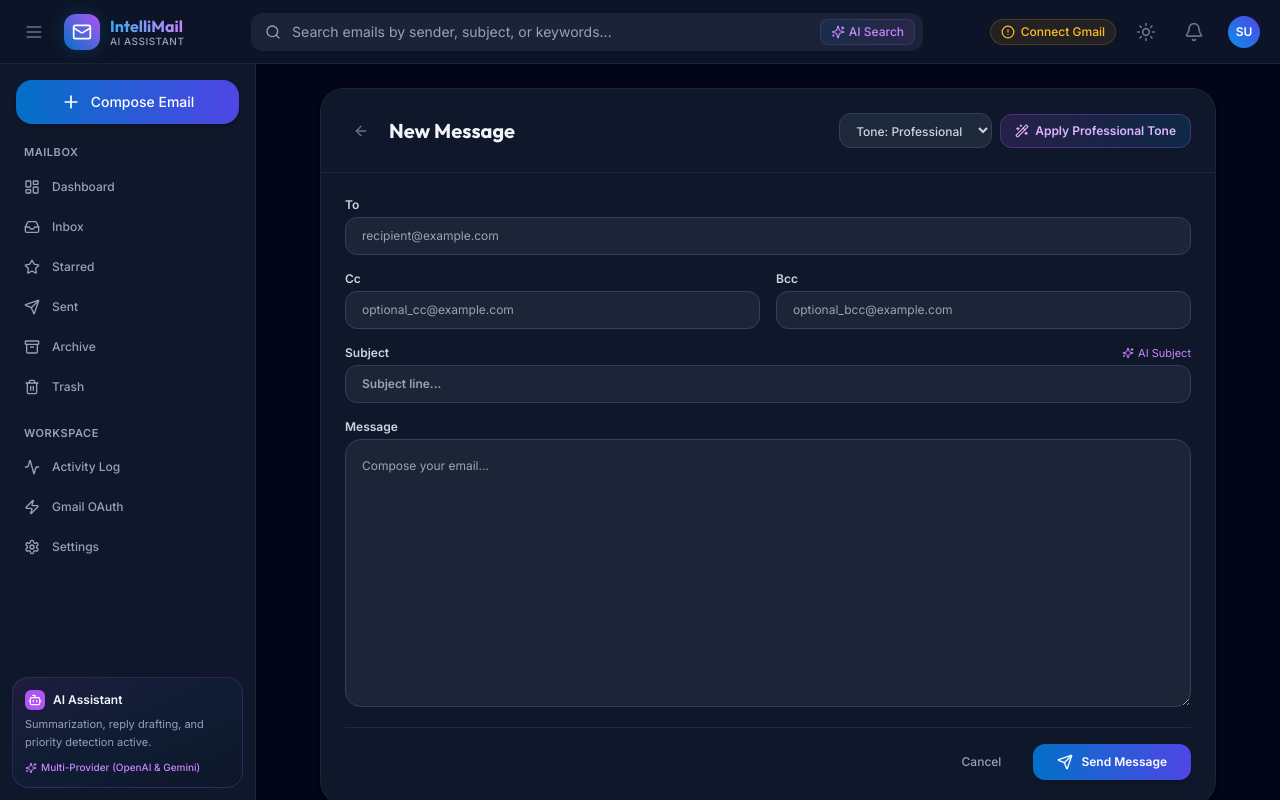
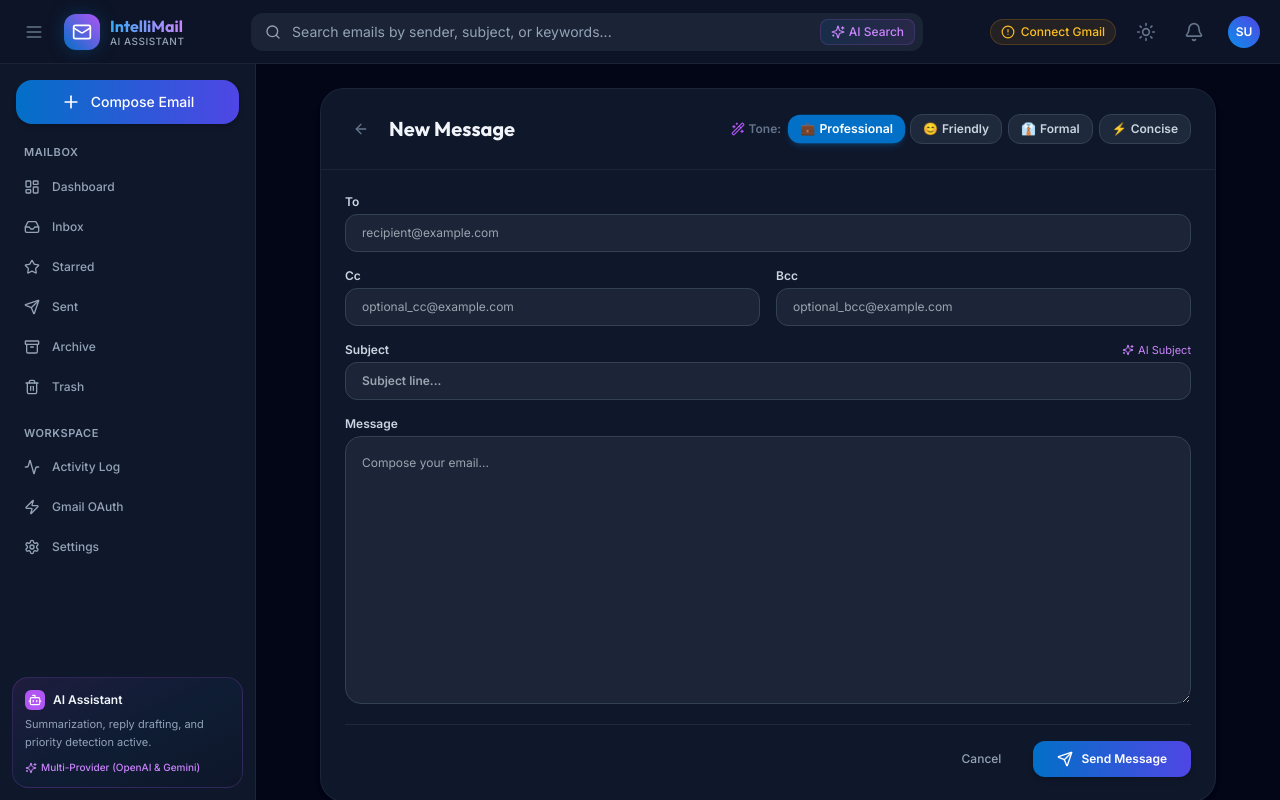
Before and after one commit to codewithchaitanya15/IntelliMail, a React (Vite) app in the folder client/: page /compose in a window 1280 px wide. Built offline with nearby package versions, Linux system fonts and the light colour scheme; no server answers; sample sign-in values are in the browser's storage.

Commit message:
feat: add instant 1-click Tone buttons that immediately rewrite whole email with AI

```diff
--- a/client/src/components/ComposeEmail/ComposeModal.jsx
+++ b/client/src/components/ComposeEmail/ComposeModal.jsx
@@ -71,25 +71,50 @@ export const ComposeModal = () => {
     }
   };
 
-  const handleImproveEmail = async (toneToUse = selectedTone) => {
-    if (!composeDraft.body || composeDraft.body.trim().length < 3) {
-      toast.error('Please enter message text to improve');
+  const TONES = [
+    { id: 'Professional', label: 'Professional', icon: '💼' },
+    { id: 'Friendly', label: 'Friendly', icon: '😊' },
+    { id: 'Formal', label: 'Formal', icon: '👔' },
+    { id: 'Concise', label: 'Concise', icon: '⚡' },
+  ];
+
+  const handleApplyTone = async (toneName) => {
+    setSelectedTone(toneName);
+
+    const currentBody = composeDraft.body?.trim();
+    const currentSubject = composeDraft.subject?.trim();
+
+    if (!currentBody && !currentSubject) {
+      toast.info(`Selected ${toneName} tone. Type your email and click any tone button to transform it!`);
       return;
     }
 
     setIsAiLoading(true);
     try {
+      if (currentBody && currentBody.length >= 2) {
         const res = await aiService.improveEmail({
-        body: composeDraft.body,
-        tone: toneToUse,
+          body: currentBody,
+          tone: toneName,
         });
 
         if (res && res.improvedBody) {
           updateComposeDraft({ body: res.improvedBody });
-        toast.success(`Polished email in ${toneToUse} tone!`);
+          toast.success(`Rewrote email in ${toneName} tone!`);
+        }
+      } else if (currentSubject && currentSubject.length >= 2) {
+        const res = await aiService.draftEmail({
+          subject: currentSubject,
+          tone: toneName,
+          to: composeDraft.to || '',
+        });
+
+        if (res && res.body) {
+          updateComposeDraft({ body: res.body });
+          toast.success(`Drafted email in ${toneName} tone!`);
+        }
       }
     } catch (err) {
-      toast.error('Failed to improve email');
+      toast.error(`Failed to apply ${toneName} tone`);
     } finally {
       setIsAiLoading(false);
     }
@@ -100,7 +125,7 @@ export const ComposeModal = () => {
       className={`fixed z-50 bg-white dark:bg-slate-900 shadow-2xl border border-slate-200 dark:border-slate-800 flex flex-col transition-all duration-200 overflow-hidden ${
         isMaximized
           ? 'inset-4 rounded-3xl'
-          : 'bottom-0 right-4 sm:right-8 w-full sm:w-[620px] h-[580px] rounded-t-3xl border-b-0'
+          : 'bottom-0 right-4 sm:right-8 w-full sm:w-[640px] h-[590px] rounded-t-3xl border-b-0'
       }`}
     >
       {/* Top Header */}
@@ -221,7 +246,7 @@ export const ComposeModal = () => {
           <textarea
             value={composeDraft.body}
             onChange={(e) => updateComposeDraft({ body: e.target.value })}
-            placeholder="Write your email here..."
+            placeholder="Write your email here, then click any Tone button below to instantly rewrite it with AI..."
             className="w-full h-full bg-transparent border-none p-0 focus:outline-hidden text-slate-800 dark:text-slate-200 placeholder:text-slate-400 resize-none leading-relaxed text-xs"
           />
         </div>
@@ -229,35 +254,32 @@ export const ComposeModal = () => {
 
         {/* Bottom AI Toolbar & Actions */}
         <div className="p-3 bg-slate-50 dark:bg-slate-950/60 border-t border-slate-200/80 dark:border-slate-800/80 flex flex-wrap items-center justify-between gap-3 flex-shrink-0">
-          {/* AI Tone and Polish */}
-          <div className="flex items-center gap-2">
-            <select
-              value={selectedTone}
-              onChange={(e) => {
-                const newTone = e.target.value;
-                setSelectedTone(newTone);
-                if (composeDraft.body && composeDraft.body.trim().length >= 3) {
-                  handleImproveEmail(newTone);
-                }
-              }}
-              className="text-xs bg-white dark:bg-slate-800 border border-slate-200 dark:border-slate-700 rounded-lg px-2 py-1.5 text-slate-700 dark:text-slate-300 focus:outline-hidden font-medium cursor-pointer"
+          {/* Clickable AI Tone Pills */}
+          <div className="flex items-center gap-1.5 flex-wrap">
+            <span className="text-[11px] font-semibold text-slate-400 dark:text-slate-500 mr-0.5 flex items-center gap-1">
+              <Wand2 className={`w-3 h-3 text-ai-500 ${isAiLoading ? 'animate-spin' : ''}`} />
+              Tone:
+            </span>
+            {TONES.map((t) => {
+              const isActive = selectedTone === t.id;
+              return (
+                <button
+                  key={t.id}
+                  type="button"
+                  onClick={() => handleApplyTone(t.id)}
+                  disabled={isAiLoading}
+                  className={`flex items-center gap-1 px-2.5 py-1 rounded-xl text-xs font-semibold transition-all cursor-pointer ${
+                    isActive
+                      ? 'bg-brand-600 text-white shadow-md shadow-brand-500/20 scale-[1.02]'
+                      : 'bg-white dark:bg-slate-800 text-slate-700 dark:text-slate-300 hover:bg-slate-100 dark:hover:bg-slate-700/70 border border-slate-200 dark:border-slate-700'
+                  }`}
+                  title={`Click to rewrite whole email in ${t.label} tone`}
                 >
-              <option value="Professional">Tone: Professional</option>
-              <option value="Friendly">Tone: Friendly</option>
-              <option value="Formal">Tone: Formal</option>
-              <option value="Concise">Tone: Concise</option>
-            </select>
-
-            <button
-              type="button"
-              onClick={() => handleImproveEmail(selectedTone)}
-              disabled={isAiLoading}
-              className="flex items-center gap-1.5 px-3 py-1.5 bg-gradient-to-r from-ai-500/15 to-brand-500/15 text-ai-700 dark:text-ai-300 hover:from-ai-500/25 hover:to-brand-500/25 border border-ai-500/30 rounded-xl font-medium transition-all shadow-2xs cursor-pointer"
-              title={`Rewrite email in ${selectedTone} tone`}
-            >
-              <Wand2 className={`w-3.5 h-3.5 ${isAiLoading ? 'animate-spin' : ''}`} />
-              <span>Apply {selectedTone} Tone</span>
+                  <span>{t.icon}</span>
+                  <span>{t.label}</span>
                 </button>
+              );
+            })}
           </div>
 
           {/* Send and Cancel */}
--- a/client/src/pages/Compose.jsx
+++ b/client/src/pages/Compose.jsx
@@ -59,20 +59,50 @@ export const Compose = () => {
     }
   };
 
-  const handleImprove = async (toneToUse = selectedTone) => {
-    if (!body || body.trim().length < 3) {
-      toast.error('Enter some text to improve');
+  const TONES = [
+    { id: 'Professional', label: 'Professional', icon: '💼' },
+    { id: 'Friendly', label: 'Friendly', icon: '😊' },
+    { id: 'Formal', label: 'Formal', icon: '👔' },
+    { id: 'Concise', label: 'Concise', icon: '⚡' },
+  ];
+
+  const handleApplyTone = async (toneName) => {
+    setSelectedTone(toneName);
+
+    const currentBody = body?.trim();
+    const currentSubject = subject?.trim();
+
+    if (!currentBody && !currentSubject) {
+      toast.info(`Selected ${toneName} tone. Type your email and click any tone button to transform it!`);
       return;
     }
+
     setIsAiLoading(true);
     try {
-      const res = await aiService.improveEmail({ body, tone: toneToUse });
-      if (res && res.improvedBody) {
-        setBody(res.improvedBody);
-        toast.success(`Polished email in ${toneToUse} tone!`);
+      if (currentBody && currentBody.length >= 2) {
+        const res = await aiService.improveEmail({
+          body: currentBody,
+          tone: toneName,
+        });
+
+        if (res && res.improvedBody) {
+          setBody(res.improvedBody);
+          toast.success(`Rewrote email in ${toneName} tone!`);
+        }
+      } else if (currentSubject && currentSubject.length >= 2) {
+        const res = await aiService.draftEmail({
+          subject: currentSubject,
+          tone: toneName,
+          to: to || '',
+        });
+
+        if (res && res.body) {
+          setBody(res.body);
+          toast.success(`Drafted email in ${toneName} tone!`);
+        }
       }
     } catch (err) {
-      toast.error('Failed to polish email');
+      toast.error(`Failed to apply ${toneName} tone`);
     } finally {
       setIsAiLoading(false);
     }
@@ -86,7 +116,7 @@ export const Compose = () => {
           <div className="flex items-center gap-3">
             <button
               onClick={() => navigate(-1)}
-              className="p-2 rounded-xl text-slate-500 hover:bg-slate-100 dark:hover:bg-slate-800"
+              className="p-2 rounded-xl text-slate-500 hover:bg-slate-100 dark:hover:bg-slate-800 cursor-pointer"
             >
               <ArrowLeft className="w-4 h-4" />
             </button>
@@ -95,33 +125,31 @@ export const Compose = () => {
             </h1>
           </div>
 
-          <div className="flex items-center gap-2 flex-wrap">
-            <select
-              value={selectedTone}
-              onChange={(e) => {
-                const newTone = e.target.value;
-                setSelectedTone(newTone);
-                if (body && body.trim().length >= 3) {
-                  handleImprove(newTone);
-                }
-              }}
-              className="text-xs bg-slate-100 dark:bg-slate-800 border border-slate-200 dark:border-slate-700 rounded-xl px-3 py-2 text-slate-700 dark:text-slate-300 font-medium cursor-pointer"
-            >
-              <option value="Professional">Tone: Professional</option>
-              <option value="Friendly">Tone: Friendly</option>
-              <option value="Formal">Tone: Formal</option>
-              <option value="Concise">Tone: Concise</option>
-            </select>
-
-            <button
-              onClick={() => handleImprove(selectedTone)}
-              disabled={isAiLoading}
-              className="flex items-center gap-1.5 px-3.5 py-2 bg-gradient-to-r from-ai-500/15 to-brand-500/15 text-ai-700 dark:text-ai-300 border border-ai-500/30 rounded-xl text-xs font-semibold hover:bg-ai-500/25 transition-all cursor-pointer shadow-2xs"
-              title={`Rewrite email in ${selectedTone} tone`}
-            >
-              <Wand2 className={`w-3.5 h-3.5 ${isAiLoading ? 'animate-spin' : ''}`} />
-              <span>Apply {selectedTone} Tone</span>
-            </button>
+          <div className="flex items-center gap-1.5 flex-wrap">
+            <span className="text-xs font-semibold text-slate-400 dark:text-slate-500 mr-0.5 flex items-center gap-1">
+              <Wand2 className={`w-3.5 h-3.5 text-ai-500 ${isAiLoading ? 'animate-spin' : ''}`} />
+              Tone:
+            </span>
+            {TONES.map((t) => {
+              const isActive = selectedTone === t.id;
+              return (
+                <button
+                  key={t.id}
+                  type="button"
+                  onClick={() => handleApplyTone(t.id)}
+                  disabled={isAiLoading}
+                  className={`flex items-center gap-1 px-3 py-1.5 rounded-xl text-xs font-semibold transition-all cursor-pointer ${
+                    isActive
+                      ? 'bg-brand-600 text-white shadow-md shadow-brand-500/20 scale-[1.02]'
+                      : 'bg-slate-100 dark:bg-slate-800 text-slate-700 dark:text-slate-300 hover:bg-slate-200 dark:hover:bg-slate-700/70 border border-slate-200 dark:border-slate-700'
+                  }`}
+                  title={`Click to rewrite whole email in ${t.label} tone`}
+                >
+                  <span>{t.icon}</span>
+                  <span>{t.label}</span>
+                </button>
+              );
+            })}
           </div>
         </div>
 
```
Lines whose indentation alone changed are shown as unchanged.
